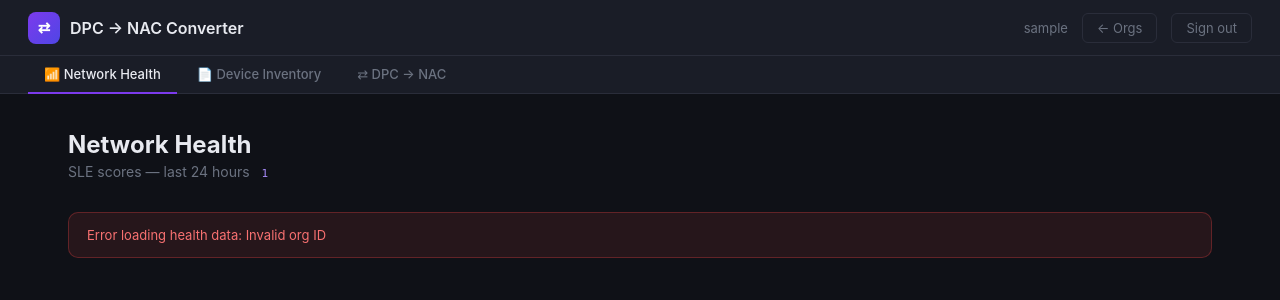
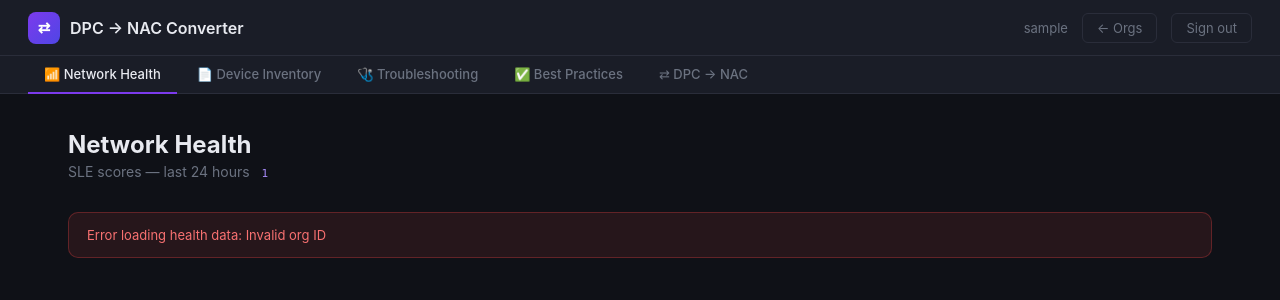
Before and after one commit to JasonScottSF/Mist-Hackathon-2026, a Flask app: template templates/health.html in a window 1280 px wide. Shown: the top 300 px of the page. Run offline with Flask 3, Linux system fonts and the light colour scheme; the template is opened without the code that fills it: most values are stand-ins (such as "Sample title", 1, 10 or a date in 2020).

Commit message:
UI: Integrate new tabs into navigation

```diff
--- a/templates/dpc_orgs.html
+++ b/templates/dpc_orgs.html
@@ -163,7 +163,7 @@
     <div class="org-grid">
       {% if orgs %}
         {% for org in orgs %}
-        <a class="org-card" href="/scan/{{ org.org_id }}">
+        <a class="org-card" href="/health/{{ org.org_id }}">
           <div class="org-left">
             <div class="org-avatar">{{ org.name[0].upper() }}</div>
             <div>
--- a/templates/health.html
+++ b/templates/health.html
@@ -201,9 +201,11 @@
 </header>
 
 <nav class="tab-bar">
-  <a class="tab active" data-tab-id="health"    href="/health/{{ org_id }}">&#128246; Network Health</a>
-  <a class="tab"        data-tab-id="inventory" href="/inventory/{{ org_id }}">&#128196; Device Inventory</a>
-  <a class="tab"        data-tab-id="dpc"        href="/scan/{{ org_id }}">&#8644; DPC → NAC</a>
+  <a class="tab active" data-tab-id="health"       href="/health/{{ org_id }}">&#128246; Network Health</a>
+  <a class="tab"        data-tab-id="inventory"    href="/inventory/{{ org_id }}">&#128196; Device Inventory</a>
+  <a class="tab"        data-tab-id="troubleshoot"  href="/troubleshoot/{{ org_id }}">&#129658; Troubleshooting</a>
+  <a class="tab"        data-tab-id="bestpractices" href="/bestpractices/{{ org_id }}">&#9989; Best Practices</a>
+  <a class="tab"        data-tab-id="dpc"            href="/scan/{{ org_id }}">&#8644; DPC → NAC</a>
 </nav>
 
 <main>
```
Also changed, not shown: templates/dpc_preview.html (+5 -3 lines), templates/inventory.html (+5 -3 lines), templates/site_health.html (+5 -3 lines).
